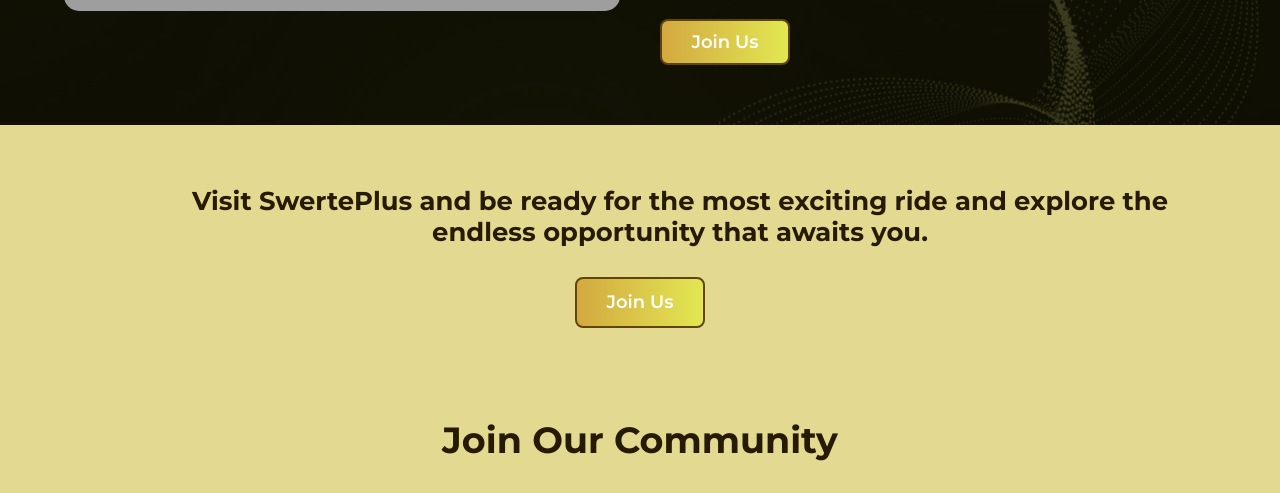
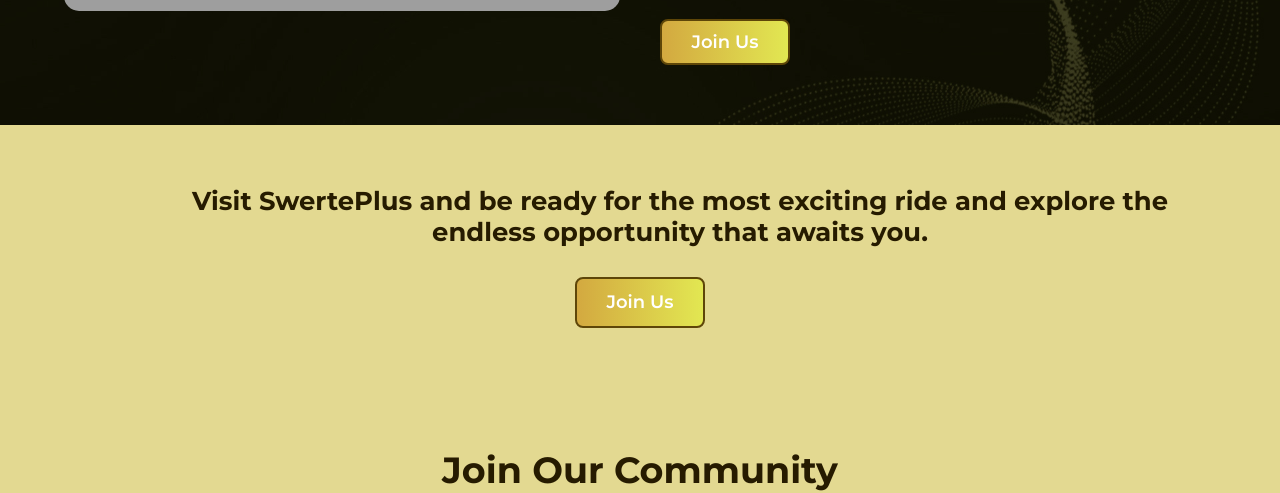
Before and after one commit to jquintinita/dev-dct-lp, a plain HTML site: page index.html in a window 1280 px wide. Shown: the part 3700-4193 px from the top of the page. Drawn offline with nearby package versions, Linux system fonts and the light colour scheme; grey boxes are pictures that could not be loaded; files whose address does not match are found by name.

Commit message:
update title

```diff
--- a/index.html
+++ b/index.html
@@ -4,7 +4,7 @@
 <head>
     <meta charset="UTF-8">
     <meta name="viewport" content="width=device-width, initial-scale=1.0">
-    <title>DCT Casino | Dream Come True | The leading Casino in the Philippines</title>
+    <title>SwertePlus: Play Online Casino Games for Real Money 2024</title>
     <link href="css/style.css" rel="stylesheet" type="text/css" />
     <link rel="stylesheet" href="https://cdnjs.cloudflare.com/ajax/libs/slick-carousel/1.9.0/slick.min.css" />
     <link rel="stylesheet" href="https://cdnjs.cloudflare.com/ajax/libs/slick-carousel/1.9.0/slick-theme.min.css" />
@@ -324,7 +324,7 @@
                 </div>
             </div>
         </section>
-        <section class="join-social" style="padding-bottom: 30px;">
+        <section class="join-social">
             <div class="container">
                 <h4 class="text-center text-white" style="max-width: 1200px; text-align: center;margin-left: 80px;">Visit SwertePlus and be ready for the most exciting ride
                      and explore the endless opportunity that awaits you.</h4>
```
Also changed, not shown: live-casino.html (+1 -1 lines), promotion.html (+1 -1 lines), slot-games.html (+1 -1 lines), sports.html (+1 -1 lines).
